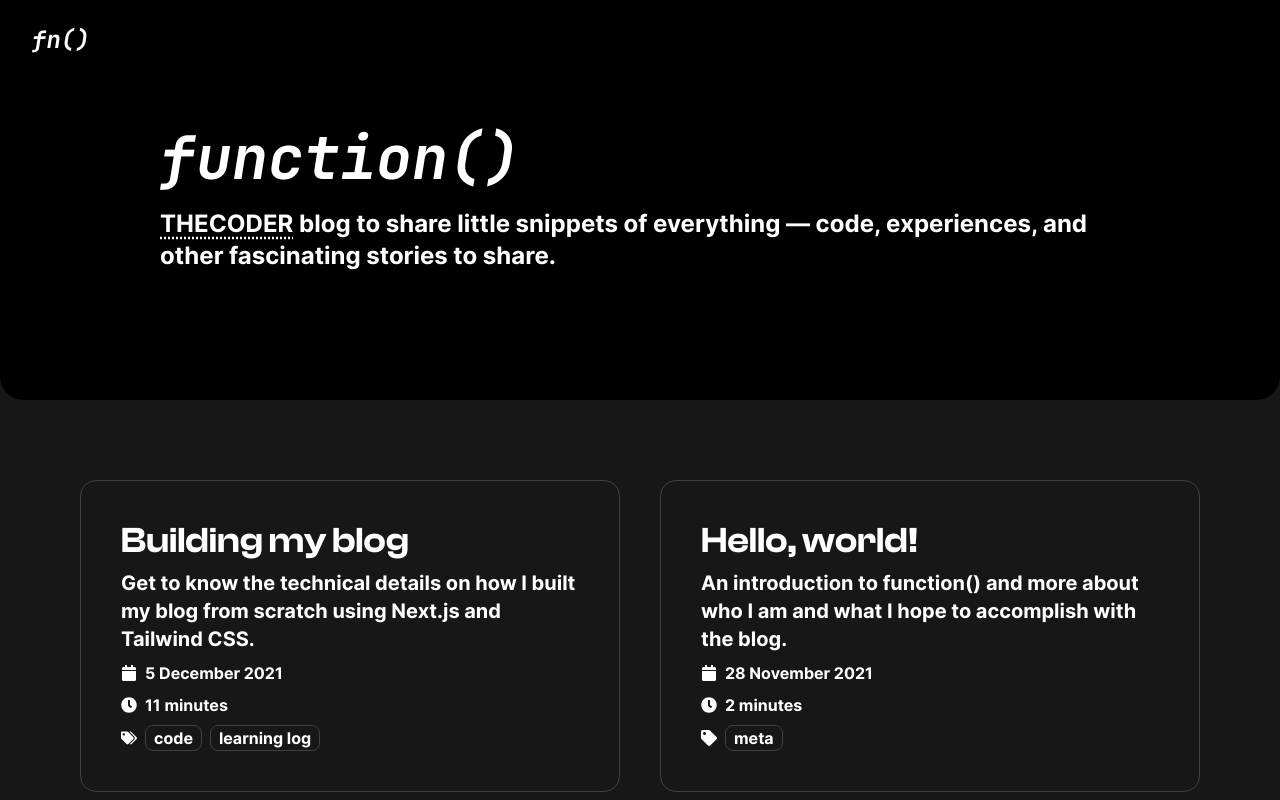
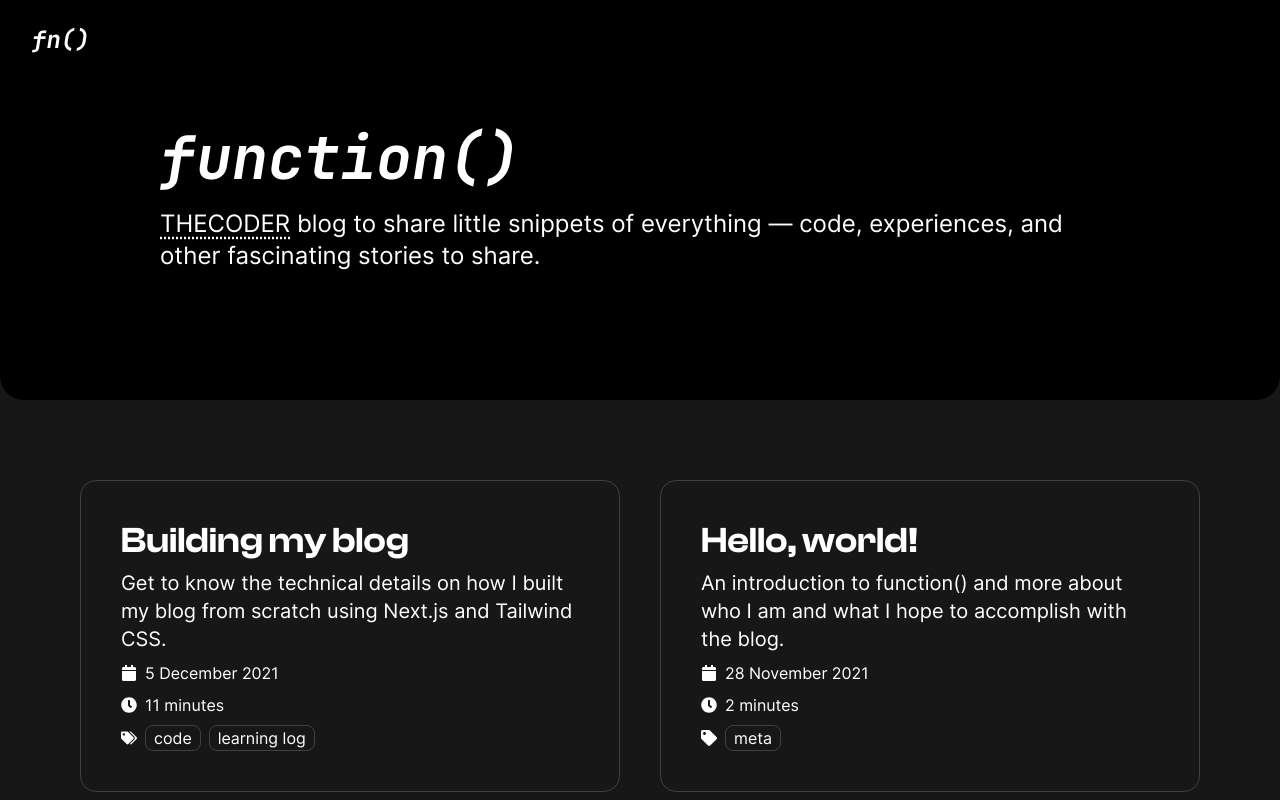
Before and after one commit to techishow/MyBlog, a Next.js app: page / in a window 1280 px wide. Shown: the top 800 px of the page. Built offline with nearby package versions, Linux system fonts and the light colour scheme.

Commit message:
Update globals.css

```diff
--- a/styles/globals.css
+++ b/styles/globals.css
@@ -8,42 +8,42 @@
     @font-face {
         font-family: "Clash Display";
         font-display: swap;
-        font-weight: 200;
+        font-weight: 600;
         src: url("../public/fonts/ClashDisplay-Regular.woff2") format("woff2");
         src: url("../public/fonts/ClashDisplay-Regular.woff") format("woff");
     }
     @font-face {
         font-family: "Clash Display";
         font-display: swap;
-        font-weight: 300;
+        font-weight: 800;
         src: url("../public/fonts/ClashDisplay-Semibold.woff2") format("woff2");
         src: url("../public/fonts/ClashDisplay-Semibold.woff") format("woff");
     }
     @font-face {
         font-family: "Inter";
         font-display: swap;
-        font-weight: 200;
+        font-weight: 600;
         src: url("../public/fonts/Inter-Regular.woff2") format("woff2");
         src: url("../public/fonts/Inter-Regular.woff") format("woff");
     }
     @font-face {
         font-family: "Inter";
         font-display: swap;
-        font-weight: 400;
+        font-weight: 900;
         src: url("../public/fonts/Inter-Bold.woff2") format("woff2");
         src: url("../public/fonts/Inter-Bold.woff") format("woff");
     }
     @font-face {
         font-family: "JetBrains Mono";
         font-display: swap;
-        font-weight: 200;
+        font-weight: 600;
         src: url("../public/fonts/JetBrainsMono-Regular.woff2") format("woff2");
         src: url("../public/fonts/JetBrainsMono-Regular.woff") format("woff");
     }
     @font-face {
         font-family: "JetBrains Mono";
         font-display: swap;
-        font-weight: 300;
+        font-weight: 800;
         src: url("../public/fonts/JetBrainsMono-Medium.woff2") format("woff2");
         src: url("../public/fonts/JetBrainsMono-Medium.woff") format("woff");
     }
@@ -51,7 +51,7 @@
         font-family: "JetBrains Mono";
         font-style: italic;
         font-display: swap;
-        font-weight: 400;
+        font-weight: 900;
         src: url("../public/fonts/JetBrainsMono-BoldItalic.woff2") format("woff2");
         src: url("../public/fonts/JetBrainsMono-BoldItalic.woff") format("woff");
     }
```
